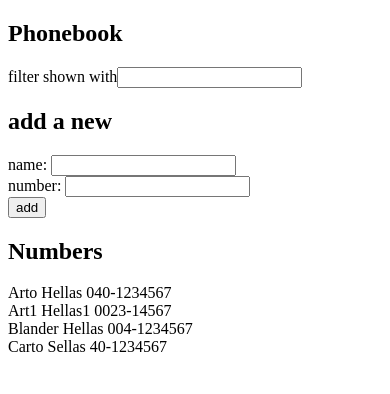
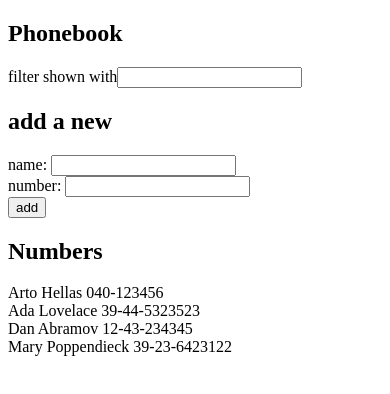
Before and after one commit to trangb/fullstack2020, a React (Create React App) app in the folder part2/phonebook/: page / in a window 390 px wide. Shown: the top 394 px of the page. Built offline with nearby package versions, Linux system fonts and the light colour scheme; data requests are answered from the project's data file.

Commit message:
2.11 phonebook step6

```diff
--- /dev/null
+++ b/part2/phonebook/db.json
@@ -0,0 +1,24 @@
+{
+    "persons":[
+      {
+        "name": "Arto Hellas",
+        "number": "040-123456",
+        "id": 1
+      },
+      {
+        "name": "Ada Lovelace",
+        "number": "39-44-5323523",
+        "id": 2
+      },
+      {
+        "name": "Dan Abramov",
+        "number": "12-43-234345",
+        "id": 3
+      },
+      {
+        "name": "Mary Poppendieck",
+        "number": "39-23-6423122",
+        "id": 4
+      }
+    ]
+  }
--- a/part2/phonebook/package.json
+++ b/part2/phonebook/package.json
@@ -6,6 +6,7 @@
     "@testing-library/jest-dom": "^4.2.4",
     "@testing-library/react": "^9.5.0",
     "@testing-library/user-event": "^7.2.1",
+    "axios": "^0.19.2",
     "npm-watch": "^0.6.0",
     "react": "^16.13.1",
     "react-dom": "^16.13.1",
@@ -15,7 +16,8 @@
     "start": "react-scripts start",
     "build": "react-scripts build",
     "test": "react-scripts test",
-    "eject": "react-scripts eject"
+    "eject": "react-scripts eject",
+    "server": "json-server -p3001 --watch db.json"
   },
   "eslintConfig": {
     "extends": "react-app"
--- a/part2/phonebook/src/components/App.js
+++ b/part2/phonebook/src/App.js
@@ -1,19 +1,24 @@
-import React, { useState } from 'react'
-import Filter from './Filter'
-import PersonForm from './PersonForm'
-import Persons from './Persons'
+import React, { useState, useEffect } from 'react'
+import axios from 'axios'
+import Filter from './components/Filter'
+import PersonForm from './components/PersonForm'
+import Persons from './components/Persons'
 
 const App = () => {
-  const [persons, setPersons] = useState([
-    { name: 'Arto Hellas', number: '040-1234567' },
-    { name: 'Art1 Hellas1', number: '0023-14567' },
-    { name: 'Blander Hellas', number: '004-1234567' },
-    { name: 'Carto Sellas', number: '40-1234567' }
-  ])
+  const [persons, setPersons] = useState([])
   const [newName, setNewName] = useState('')
   const [newNumber, setNewNumber] = useState('')
   const [showAll, setShowAll] = useState(true)
   const [filterVal, setFilterVal] = useState('')
+
+  const hook = () => {
+    axios
+      .get('http://localhost:3001/persons')
+      .then(response => {
+        setPersons(response.data)
+      })
+  }
+  useEffect(hook, [])
 
   const addName = (event) => {
     event.preventDefault()
--- a/part2/phonebook/src/index.js
+++ b/part2/phonebook/src/index.js
@@ -1,5 +1,5 @@
 import React from 'react';
 import ReactDOM from 'react-dom';
-import App from './components/App'
+import App from './App'
 
 ReactDOM.render(<App />, document.getElementById('root'))
```
Also changed, not shown: 1 other file (tests, documents, lock files or other folders).
